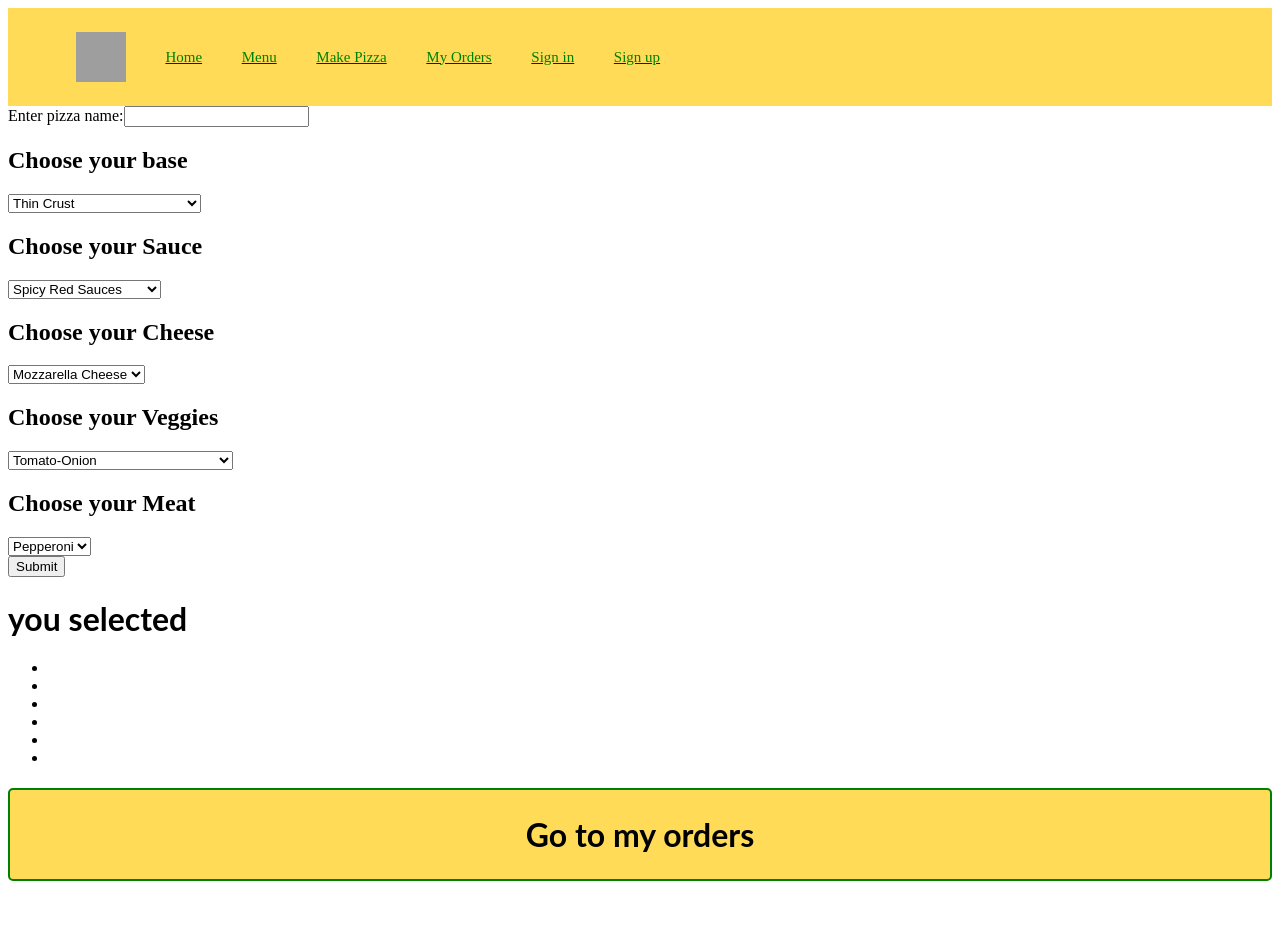
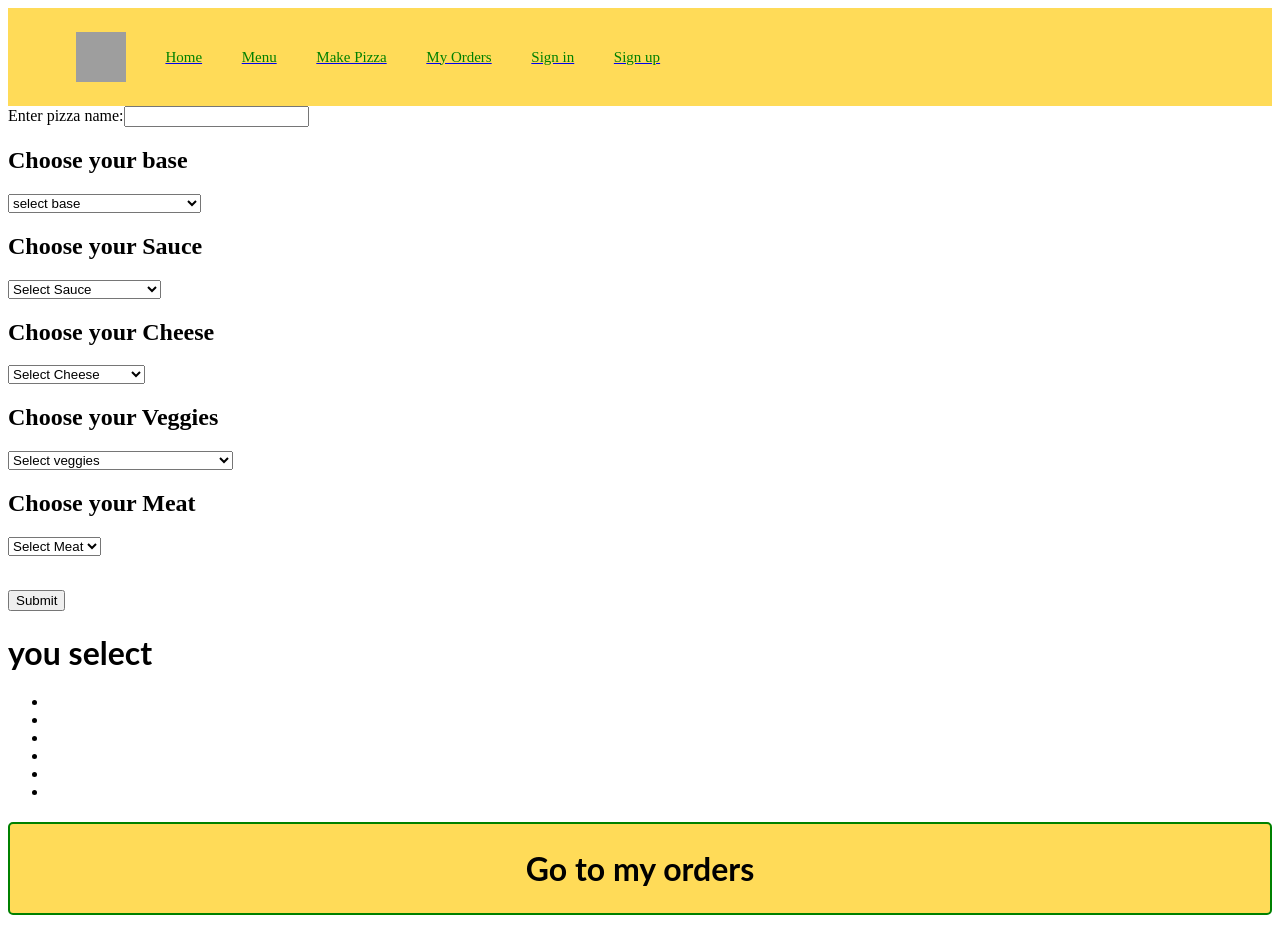
Before and after one commit to surya-nagarajan09/pizza_hackathon, a React (Create React App) app: page /Custom in a window 1280 px wide. Before the commit the page ends 903 px from the top, so only its background shows below. Built offline with nearby package versions, Linux system fonts and the light colour scheme; grey boxes are pictures that could not be loaded.

Commit message:
1 file modified

```diff
--- a/src/Custom.js
+++ b/src/Custom.js
@@ -41,7 +41,8 @@ function Custom() {
         sauce: top,
         cheese: cheese,
         veggie: veggie,
-        meat: meat
+        meat: meat,
+        name:name
       })
       .then(res => {
         console.log(res.data);
@@ -55,11 +56,12 @@ function Custom() {
     <div>
       <div>
         <form onSubmit={handleSubmit}>
-        <label >Enter pizza name:</label>
-         <input onChange={handlename} value={name}/ >
+          <label>Enter pizza name:</label>
+          <input onChange={handlename} value={name} />
 
           <h2>Choose your base</h2>
           <select onChange={handlebase} value={framework}>
+          <option value="base">select base</option>
             <option value="Thin Crust">Thin Crust</option>
             <option value="Thick Crust ">Thick Crust </option>
             <option value="Authentic Wood-Fired Crusts">
@@ -70,6 +72,7 @@ function Custom() {
           </select>
           <h2>Choose your Sauce</h2>
           <select onChange={handletop} value={top}>
+          <option value="">Select Sauce</option>
             <option value="Spicy Red Sauces">Spicy Red Sauces</option>
             <option value="Peppery Red Sauce">Peppery Red Sauce</option>
             <option value="Sweet Pizza Sauces">Sweet Pizza Sauces</option>
@@ -78,6 +81,7 @@ function Custom() {
           </select>
           <h2>Choose your Cheese</h2>
           <select onChange={handlecheese} value={cheese}>
+           <option value="Mozzarella Cheeseeact">Select Cheese</option>
             <option value="Mozzarella Cheeseeact">Mozzarella Cheese</option>
             <option value="Provolone Cheese">Provolone Cheese</option>
             <option value="Parmesan Cheese">Parmesan Cheese</option>
@@ -87,6 +91,7 @@ function Custom() {
 
           <h2>Choose your Veggies</h2>
           <select onChange={handleveggie} value={veggie}>
+          <option value="Tomato-Onion">Select veggies</option>
             <option value="Tomato-Onion">Tomato-Onion</option>
             <option value="Mushrooms, Garlic and Mint Pizza">
               Mushrooms, Garlic and Mint Pizza
@@ -97,21 +102,23 @@ function Custom() {
           </select>
           <h2>Choose your Meat</h2>
           <select onChange={handleMeat} value={meat}>
+           <option value="Pepperoni ">Select Meat </option>
             <option value="Pepperoni ">Pepperoni </option>
             <option value="Salami">Salami</option>
             <option value="Proscuitto">Proscuitto</option>
             <option value="Sausage">Sausage</option>
             <option value="Beef">Beef</option>
           </select>
+          <p/>
 
           <br />
           <button type="submit">Submit</button>
         </form>
       </div>
       <div>
-        <h1>you selected</h1>
+        <h1>you select</h1>
         <ul>
-        <li>{name}</li>
+          <li>{name}</li>
           <li>{framework}</li>
           <li>{top}</li>
           <li>{cheese}</li>
@@ -119,7 +126,7 @@ function Custom() {
           <li>{meat}</li>
         </ul>
         <div>
-        <h1 className="center">Go to my orders</h1>
+          <h1 className="center">Go to my orders</h1>
         </div>
       </div>
     </div>
```
